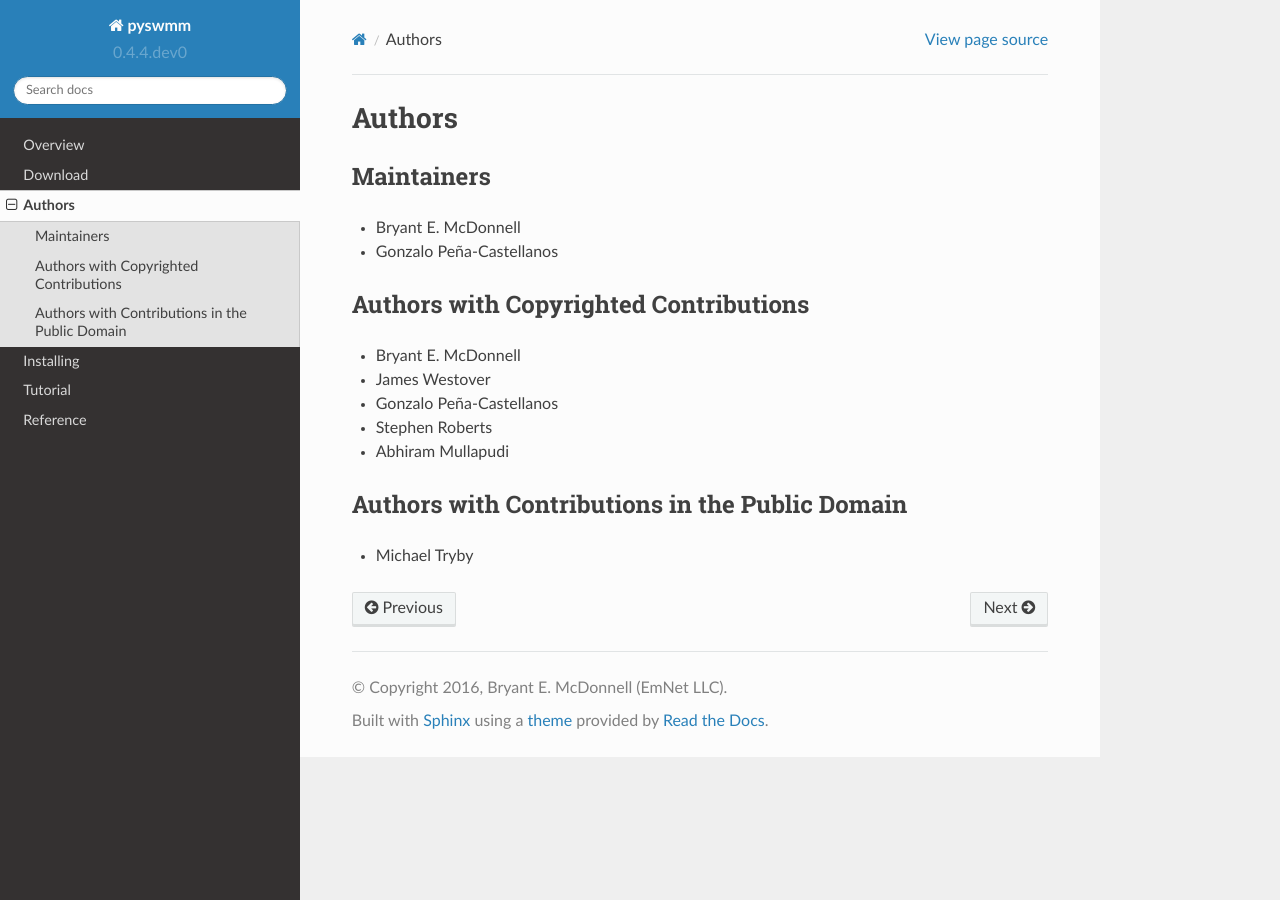
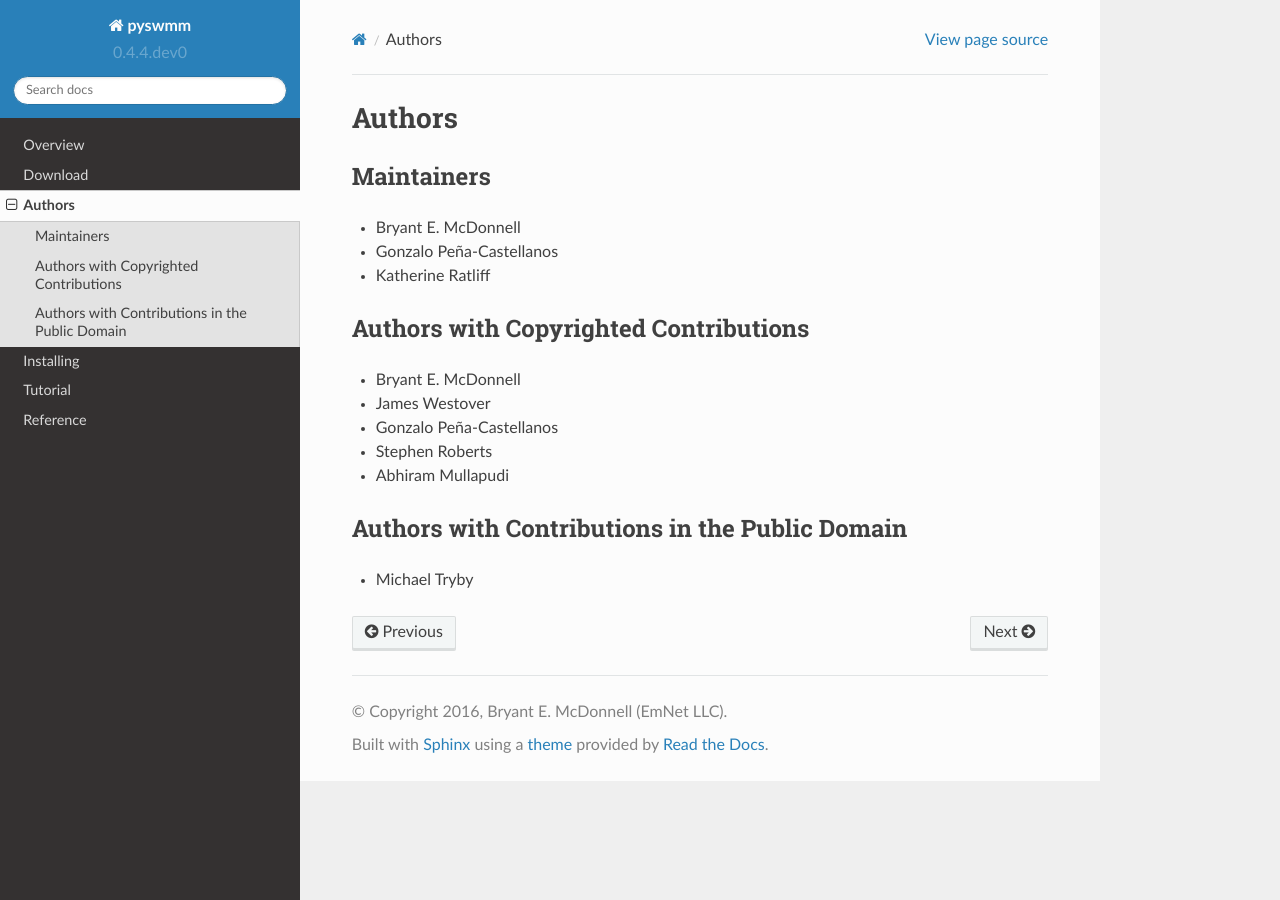
Before and after one commit to pyswmm/pyswmm, a Sphinx documentation site: the page built from docs/source/authors.rst, in a window 1280 px wide. Built offline with Sphinx 7.4.7 and the Read the Docs theme 2.0.0, drawn with Linux system fonts in a browser that asks for light colours; pages that are not in the unit, such as notebooks, are missing from menus.

Commit message:
added name to docs authors list

```diff
--- a/docs/source/authors.rst
+++ b/docs/source/authors.rst
@@ -7,6 +7,7 @@ Maintainers
 
 - Bryant E. McDonnell
 - Gonzalo Peña-Castellanos
+- Katherine Ratliff
 
 
 Authors with Copyrighted Contributions
```
